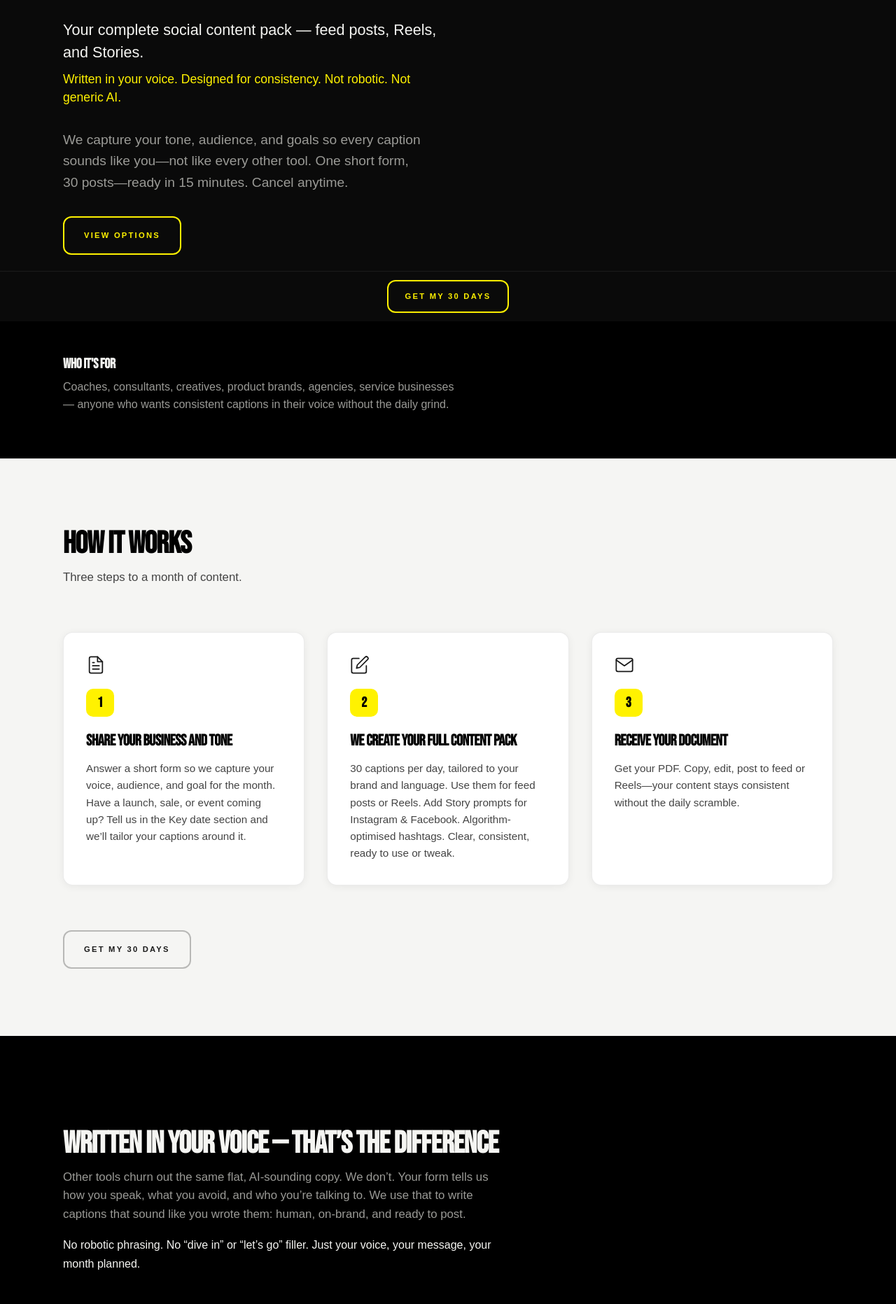
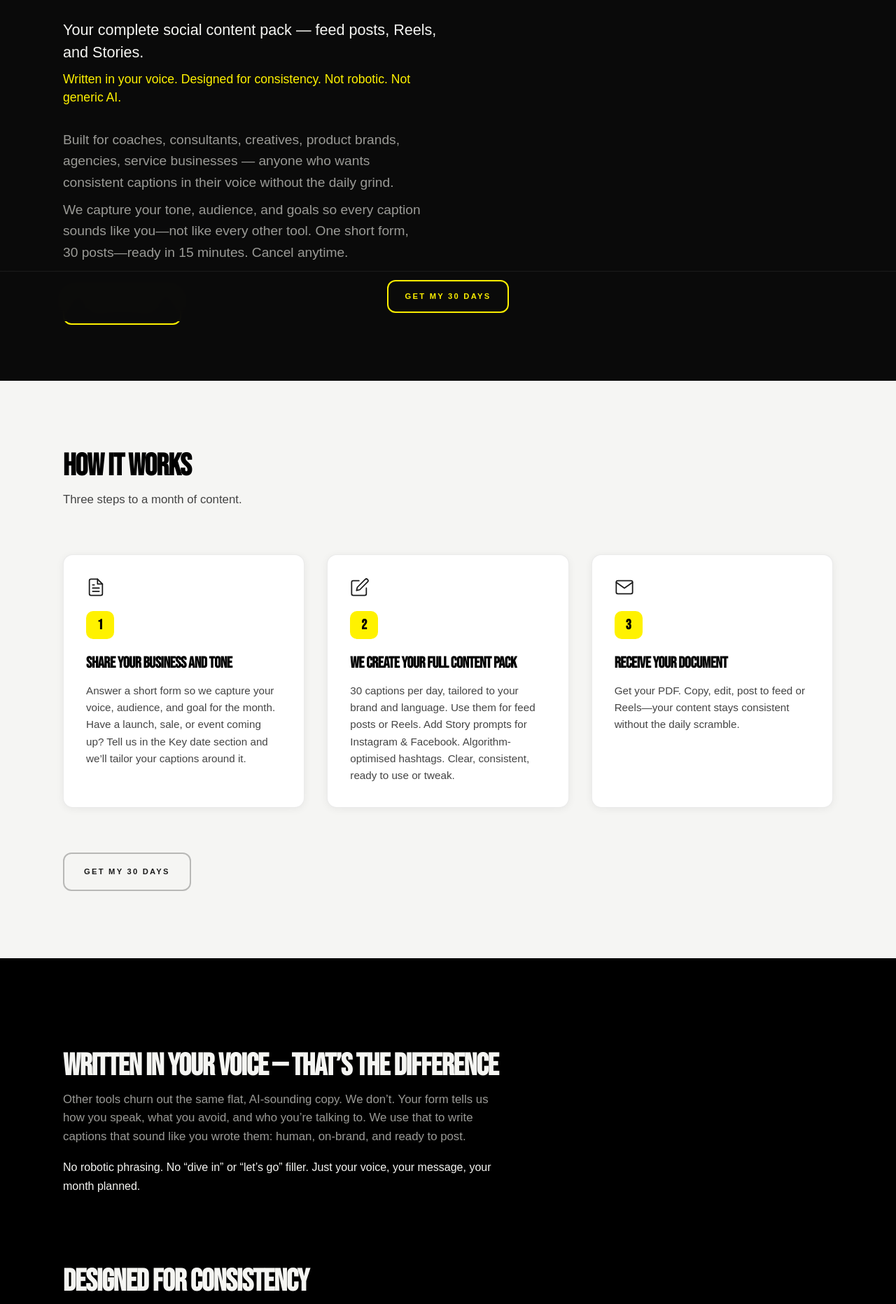
Before and after one commit to lumo22company/Lumo22, a Flask app: page /captions in a window 1280 px wide. Shown: the part 413-2276 px from the top of the page at 70% size. Run offline with Flask 3, Linux system fonts and the light colour scheme; some web fonts are replaced.

Commit message:
Move Built for line into hero above subtitle; remove separate Who it's for section
Made-with: Cursor

```diff
--- a/templates/captions.html
+++ b/templates/captions.html
@@ -82,16 +82,9 @@
       <h1 class="dfd-hero-title" data-reveal>30 Days of Social Media Captions</h1>
       <p class="dfd-hero-hook" data-reveal>Your complete social content pack — feed posts, Reels, and Stories.</p>
       <p class="dfd-hero-outcome" data-reveal>Written in your voice. Designed for consistency. Not robotic. Not generic AI.</p>
+      <p class="dfd-hero-subtitle" data-reveal style="margin-bottom: 0.5rem;">Built for coaches, consultants, creatives, product brands, agencies, service businesses — anyone who wants consistent captions in their voice without the daily grind.</p>
       <p class="dfd-hero-subtitle" data-reveal>We capture your tone, audience, and goals so every caption sounds like you—not like every other tool. One short form, 30 posts—ready in 15 minutes. Cancel anytime.</p>
       <p class="dfd-hero-cta" data-reveal><a href="#pricing" class="dfd-btn dfd-btn-hero-cta captions-btn-swipe">View options</a></p>
-    </div>
-  </section>
-
-  <!-- 1b. WHO IT'S FOR — quick self-identify -->
-  <section class="dfd-section dfd-section--dark captions-reveal" style="background: var(--lum-surface, #0a0a0a); padding: 4rem 0 4rem;" data-reveal>
-    <div class="dfd-section-inner">
-      <h2 class="dfd-heading" data-reveal style="color: var(--lum-text); font-size: 1.25rem;">Who it's for</h2>
-      <p data-reveal style="max-width: 560px; margin: 0; font-size: 1rem; line-height: 1.6; color: var(--lum-text-muted); text-align: left;">Coaches, consultants, creatives, product brands, agencies, service businesses — anyone who wants consistent captions in their voice without the daily grind.</p>
     </div>
   </section>
 
```
